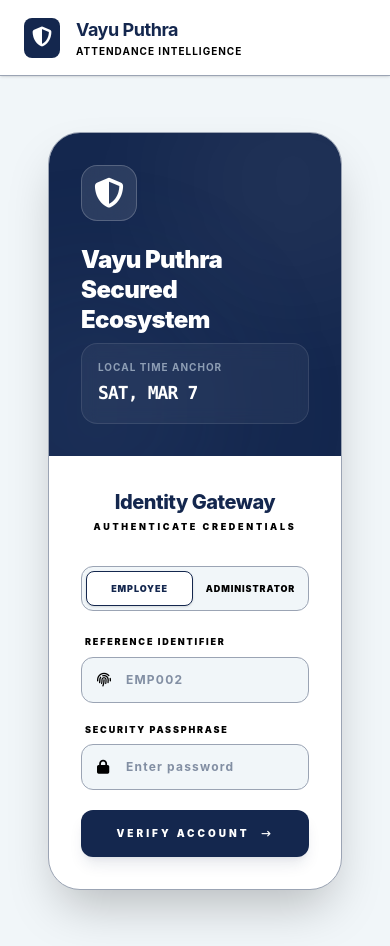
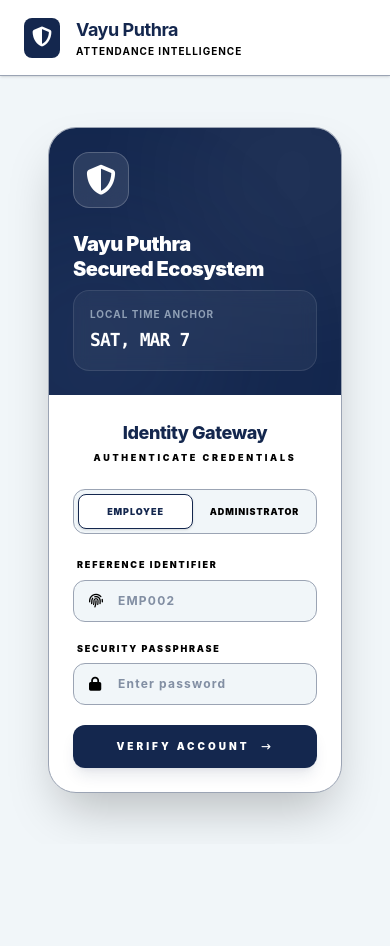
Before and after one commit to MrPavan02/attendance-demo, a React (Vite) app in the folder frontend/: page / in a window 390 px wide. After the commit the page ends 844 px from the top, so only its background shows below. Built offline with nearby package versions, Linux system fonts and the light colour scheme; no server answers.

Commit message:
Enhance login flow and camera dimension handling
Refactor login handling and add camera dimensions management.

```diff
--- a/frontend/App.tsx
+++ b/frontend/App.tsx
@@ -1,5 +1,4 @@
-
-import React, { useState, useEffect, useCallback } from 'react';
+import React, { useState, useEffect, useCallback, useMemo } from 'react';
 import Layout from './components/Layout';
 import CameraCapture from './components/CameraCapture';
 import AttendanceDashboard from './components/AttendanceDashboard';
@@ -29,13 +28,30 @@ const App: React.FC = () => {
   const [entries, setEntries] = useState<AttendanceEntry[]>([]);
   const [isVerificationModalOpen, setIsVerificationModalOpen] = useState(false);
   const [pendingCaptureData, setPendingCaptureData] = useState<{ image: string } | null>(null);
-  const [pendingLoginData, setPendingLoginData] = useState<any>(null);
-  const [verificationContext, setVerificationContext] = useState<'login' | 'attendance'>('attendance');
 
   const [showRegularizationModal, setShowRegularizationModal] = useState(false);
   const [showShiftChangeModal, setShowShiftChangeModal] = useState(false);
   const [showOvertimeModal, setShowOvertimeModal] = useState(false);
   const [showPermissionModal, setShowPermissionModal] = useState(false);
+  const [cameraDimensions, setCameraDimensions] = useState({ width: 640, height: 480 });
+  const [viewportHeight, setViewportHeight] = useState(() => (typeof window !== 'undefined' ? window.innerHeight : 800));
+
+  const cameraAspectRatio = useMemo(() => {
+    const ratio = cameraDimensions.width / cameraDimensions.height;
+    return Number.isFinite(ratio) && ratio > 0 ? ratio : 4 / 5;
+  }, [cameraDimensions]);
+
+  const securityCoreViewStyle = useMemo<React.CSSProperties>(() => {
+    const maxHeight = Math.round(Math.max(320, viewportHeight * 0.75));
+    return {
+      aspectRatio: cameraAspectRatio,
+      maxHeight: `${maxHeight}px`
+    };
+  }, [cameraAspectRatio, viewportHeight]);
+
+  const handleCameraDimensions = useCallback((size: { width: number; height: number }) => {
+    setCameraDimensions(size);
+  }, []);
 
   useEffect(() => {
     const allEntries = attendanceService.getEntries();
@@ -88,6 +104,14 @@ const App: React.FC = () => {
     document.body.style.overflow = !session ? 'hidden' : 'auto';
     return () => { document.body.style.overflow = 'auto'; };
   }, [session]);
+
+  useEffect(() => {
+    if (typeof window === 'undefined') return;
+    const handleResize = () => setViewportHeight(window.innerHeight);
+    handleResize();
+    window.addEventListener('resize', handleResize);
+    return () => window.removeEventListener('resize', handleResize);
+  }, []);
 
   const handleLogin = async (e: React.FormEvent) => {
     e.preventDefault();
@@ -144,15 +168,12 @@ const App: React.FC = () => {
 
       const remoteEntries = await attendanceService.fetchEntriesFromApi();
 
-      // Store pending login data and show verification modal
-      setPendingLoginData({
-        session: newSession,
-        entries: remoteEntries
-      });
-      setVerificationContext('login');
-      setFeedback(null); // Clear any previous errors before showing verification modal
-      setIsVerificationModalOpen(true);
-      setIsProcessing(false);
+      setSession(newSession);
+      setEntries(remoteEntries);
+      localStorage.setItem('secur_corp_attendance_ledger', JSON.stringify(remoteEntries));
+      localStorage.setItem('secur_corp_session', JSON.stringify(newSession));
+      setFeedback({ type: 'success', message: 'Login Successful', detail: 'Account verified.' });
+      setIsVerificationModalOpen(false);
     } catch (err: any) {
       let detail = err?.message || 'Authentication failed. Please try again.';
 
@@ -197,30 +218,8 @@ const App: React.FC = () => {
 
   const initiateAttendance = (capturedImage: string) => {
     setPendingCaptureData({ image: capturedImage });
-    setVerificationContext('attendance');
     setIsVerificationModalOpen(true);
   };
-
-  const completeLogin = useCallback(async (method: VerificationMethod) => {
-    if (!pendingLoginData) return;
-
-    setIsVerificationModalOpen(false);
-    setIsProcessing(true);
-
-    try {
-      // Complete the login with session data
-      setSession(pendingLoginData.session);
-      setEntries(pendingLoginData.entries);
-      localStorage.setItem('secur_corp_attendance_ledger', JSON.stringify(pendingLoginData.entries));
-      localStorage.setItem('secur_corp_session', JSON.stringify(pendingLoginData.session));
-      setFeedback({ type: 'success', message: 'Login Successful', detail: `Verified with Windows Hello` });
-      setPendingLoginData(null);
-    } catch (err: any) {
-      setFeedback({ type: 'error', message: 'Login Failed', detail: err.message || 'Failed to complete login' });
-    } finally {
-      setIsProcessing(false);
-    }
-  }, [pendingLoginData]);
 
   const finalizeAttendance = useCallback(async (method: VerificationMethod) => {
     if (!session || !pendingCaptureData) return;
@@ -414,22 +413,11 @@ const App: React.FC = () => {
 
   if (!session) {
     return (
-      <Layout user={null} onLogout={() => {}}>
-        <VerificationModal
-          isOpen={isVerificationModalOpen}
-          onVerified={completeLogin}
-          onCancel={() => {
-            setIsVerificationModalOpen(false);
-            setPendingLoginData(null);
-            setIsProcessing(false);
-          }}
-          actionLabel="Login"
-          employeeId={pendingLoginData?.session?.employeeId}
-        />
-        <div className="flex flex-col items-center justify-center min-h-[calc(100vh-140px)] animate-in fade-in zoom-in-95 duration-700">
-          <div className="max-w-4xl w-full p-6">
-            <div className="bg-white rounded-[2rem] shadow-2xl overflow-hidden border border-[#9BA4B4] flex flex-col md:flex-row">
-              <div className="md:w-1/2 bg-[#14274E] p-8 text-white flex flex-col justify-between relative overflow-hidden">
+      <Layout user={null} onLogout={() => {}} isLoginStage>
+        <div className="flex flex-col items-center justify-center min-h-[calc(100vh-140px)] px-4 sm:px-6 animate-in fade-in zoom-in-95 duration-700">
+          <div className="w-full max-w-3xl sm:max-w-4xl px-2 sm:px-4 md:px-6">
+            <div className="bg-white rounded-[1.75rem] sm:rounded-[2rem] shadow-2xl overflow-hidden border border-[#9BA4B4] flex flex-col md:flex-row">
+              <div className="md:w-1/2 bg-[#14274E] p-6 sm:p-8 text-white flex flex-col justify-between relative overflow-hidden">
                 <div className="absolute top-0 right-0 -mr-20 -mt-20 w-64 h-64 bg-white/5 rounded-full blur-3xl"></div>
                 <div className="absolute bottom-0 left-0 -ml-20 -mb-20 w-64 h-64 bg-[#5C7BA6]/10 rounded-full blur-3xl"></div>
 
@@ -437,7 +425,7 @@ const App: React.FC = () => {
                   <div className="bg-white/10 w-14 h-14 rounded-2xl flex items-center justify-center mb-6 backdrop-blur-md border border-white/20">
                     <i className="fas fa-shield-halved text-white text-3xl"></i>
                   </div>
-                  <h2 className="text-2xl font-black tracking-tight leading-tight mb-2">Vayu Puthra<br/>Secured Ecosystem</h2>
+                  <h2 className="text-xl sm:text-2xl font-black tracking-tight leading-tight mb-2">Vayu Puthra<br/>Secured Ecosystem</h2>
                 </div>
 
                 <div className="relative z-10 space-y-6">
@@ -450,9 +438,9 @@ const App: React.FC = () => {
                 </div>
               </div>
 
-              <div className="md:w-1/2 p-8 lg:p-10 flex flex-col justify-center">
-                <div className="mb-8 text-center md:text-left">
-                  <h3 className="text-xl font-extrabold text-[#14274E] tracking-tight">Identity Gateway</h3>
+              <div className="md:w-1/2 p-6 sm:p-8 lg:p-10 flex flex-col justify-center">
+                <div className="mb-6 sm:mb-8 text-center md:text-left">
+                  <h3 className="text-lg sm:text-xl font-extrabold text-[#14274E] tracking-tight">Identity Gateway</h3>
                   <p className="text-[#394867] text-[9px] font-black uppercase tracking-[0.3em] mt-1">Authenticate Credentials</p>
                 </div>
 
@@ -483,7 +471,7 @@ const App: React.FC = () => {
                           value={employeeIdInput}
                           onChange={(e) => setEmployeeIdInput(e.target.value.toUpperCase())}
                           placeholder={selectedRole === UserRole.HR ? "EMP001" : "EMP002"}
-                          className="w-full pl-11 pr-5 py-3.5 bg-[#F1F6F9] border border-[#9BA4B4] rounded-xl focus:ring-4 focus:ring-[#14274E]/5 focus:border-[#14274E] focus:outline-none transition-all font-bold text-[#14274E] tracking-widest text-xs"
+                          className="w-full pl-11 pr-5 py-3 bg-[#F1F6F9] border border-[#9BA4B4] rounded-xl focus:ring-4 focus:ring-[#14274E]/5 focus:border-[#14274E] focus:outline-none transition-all font-bold text-[#14274E] tracking-widest text-xs"
                         />
                       </div>
                     </div>
@@ -497,7 +485,7 @@ const App: React.FC = () => {
                           value={passwordInput}
                           onChange={(e) => setPasswordInput(e.target.value)}
                           placeholder="Enter password"
-                          className="w-full pl-11 pr-5 py-3.5 bg-[#F1F6F9] border border-[#9BA4B4] rounded-xl focus:ring-4 focus:ring-[#14274E]/5 focus:border-[#14274E] focus:outline-none transition-all font-bold text-[#14274E] tracking-widest text-xs"
+                          className="w-full pl-11 pr-5 py-3 bg-[#F1F6F9] border border-[#9BA4B4] rounded-xl focus:ring-4 focus:ring-[#14274E]/5 focus:border-[#14274E] focus:outline-none transition-all font-bold text-[#14274E] tracking-widest text-xs"
                         />
                       </div>
                     </div>
@@ -516,7 +504,7 @@ const App: React.FC = () => {
                     )}
                     <button
                       type="submit"
-                      className="w-full bg-[#14274E] hover:bg-[#394867] text-white font-black py-4 rounded-xl shadow-lg shadow-[#14274E]/10 transition-all active:scale-95 text-[10px] tracking-[0.3em] uppercase flex items-center justify-center space-x-3"
+                      className="w-full bg-[#14274E] hover:bg-[#394867] text-white font-black py-3.5 sm:py-4 rounded-xl shadow-lg shadow-[#14274E]/10 transition-all active:scale-95 text-[10px] tracking-[0.3em] uppercase flex items-center justify-center space-x-3"
                     >
                       <span>Verify Account</span>
                       <i className="fas fa-arrow-right-long text-[9px]"></i>
@@ -536,25 +524,22 @@ const App: React.FC = () => {
       {session.role === UserRole.HR ? (
         <HRDashboard />
       ) : (
-        <div className="max-w-full mx-auto px-4 space-y-6 animate-in fade-in duration-500">
+        <div className="w-full mx-auto px-2 sm:px-4 space-y-6 animate-in fade-in duration-500">
           <VerificationModal
             isOpen={isVerificationModalOpen}
-            onVerified={verificationContext === 'login' ? completeLogin : finalizeAttendance}
+            onVerified={finalizeAttendance}
             onCancel={() => {
               setIsVerificationModalOpen(false);
               setPendingCaptureData(null);
-              if (verificationContext === 'login') {
-                setPendingLoginData(null);
-                setIsProcessing(false);
-              }
+              setIsProcessing(false);
             }}
-            actionLabel={verificationContext === 'login' ? 'Login' : (session.currentStatus === AttendanceStatus.CHECKED_IN ? 'Logout' : 'Login')}
-            employeeId={verificationContext === 'login' ? pendingLoginData?.session?.employeeId : session.employeeId}
+            actionLabel={session.currentStatus === AttendanceStatus.CHECKED_IN ? 'Logout' : 'Login'}
+            employeeId={session.employeeId}
           />
 
-          <div className="lg:flex h-full gap-6">
-            <div className="lg:w-1/3 flex flex-col gap-6">
-              <div className="bg-white rounded-3xl border border-[#9BA4B4] shadow-sm overflow-hidden flex-shrink-0">
+          <div className="flex flex-col gap-6 lg:flex-row">
+            <div className="w-full lg:w-1/3 flex flex-col gap-6">
+              <div className="bg-white rounded-3xl border border-[#9BA4B4] shadow-sm overflow-hidden flex-shrink-0 security-core-panel">
                 <div className="p-3 border-b border-[#F1F6F9] flex justify-between items-center bg-[#F8FAFC]">
                   <h2 className="font-black text-[#14274E] text-[10px] uppercase tracking-[0.2em] flex items-center">
                     <i className="fas fa-video text-[#14274E] mr-3"></i> Security Core
@@ -585,8 +570,15 @@ const App: React.FC = () => {
                         </div>
                   )}
 
-                  <div className="h-56 rounded-[2rem] overflow-hidden bg-slate-900 relative border border-slate-200 group shadow-inner">
-                     <CameraCapture onCapture={initiateAttendance} isProcessing={isProcessing} />
+                  <div
+                    className="security-core-view rounded-[2rem] overflow-hidden bg-slate-900 relative border border-slate-200 group shadow-inner"
+                    style={securityCoreViewStyle}
+                  >
+                     <CameraCapture
+                      onCapture={initiateAttendance}
+                      isProcessing={isProcessing}
+                      onDimensionsChange={handleCameraDimensions}
+                    />
                   </div>
                 </div>
               </div>
@@ -683,7 +675,7 @@ const App: React.FC = () => {
               </div>
             </div>
 
-            <div className="lg:w-2/3 flex flex-col h-full space-y-6">
+            <div className="w-full lg:w-2/3 flex flex-col h-full space-y-6 min-w-0">
                 <AttendanceDashboard
                   entries={entries.filter(e => e.employeeId === session.employeeId)}
                   status={session.currentStatus}
```
